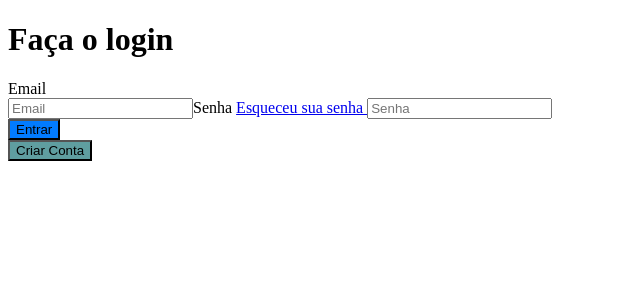
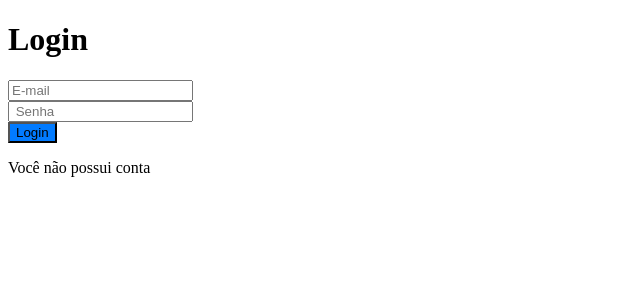
Before and after one commit to ifpi-picos/proxima-parada-front-end-vue, a Vue app: page / in a window 1280 px wide. Shown: the top 300 px of the page, without its empty margins (0-640 px from the left). Built offline with nearby package versions, Linux system fonts and the light colour scheme.

Commit message:
fazendo inputs de dados de login

```diff
--- a/src/components/telaLogin.vue
+++ b/src/components/telaLogin.vue
@@ -1,25 +1,21 @@
 <template>
-
     <div class="login">
-        <h1>Faça o login</h1>
-
-        <label >Email</label><br>
-            <input type="text" placeholder="Email">
-        <label for="">Senha
-            <a href="#" target="_blank">Esqueceu sua senha </a>
-        </label>
-        <input  type="password" placeholder="Senha"> <br>
-        <button type="button"   class=""> Entrar</button><br>
-        <button type="button"   class="butaoCriarConta">Criar Conta</button>
-
-
+        <h1>Login</h1>
+        <input type="text" placeholder="E-mail">
+        <br>
+        <input type="password" placeholder=" Senha">
+        <br>
+        <div class="btn-login">
+            <button>Login</button>
+        </div>
+        <p>Você não possui conta </p>
 
     </div>
 </template>
 
 <script scoped>
     export default {
-        name:"telaLogin"
+        name:"telaLogin",
     }
 </script>
 
```
Also changed, not shown: router.js (added, +52 -0 lines), src/routs/vuerotas.vue (deleted).
